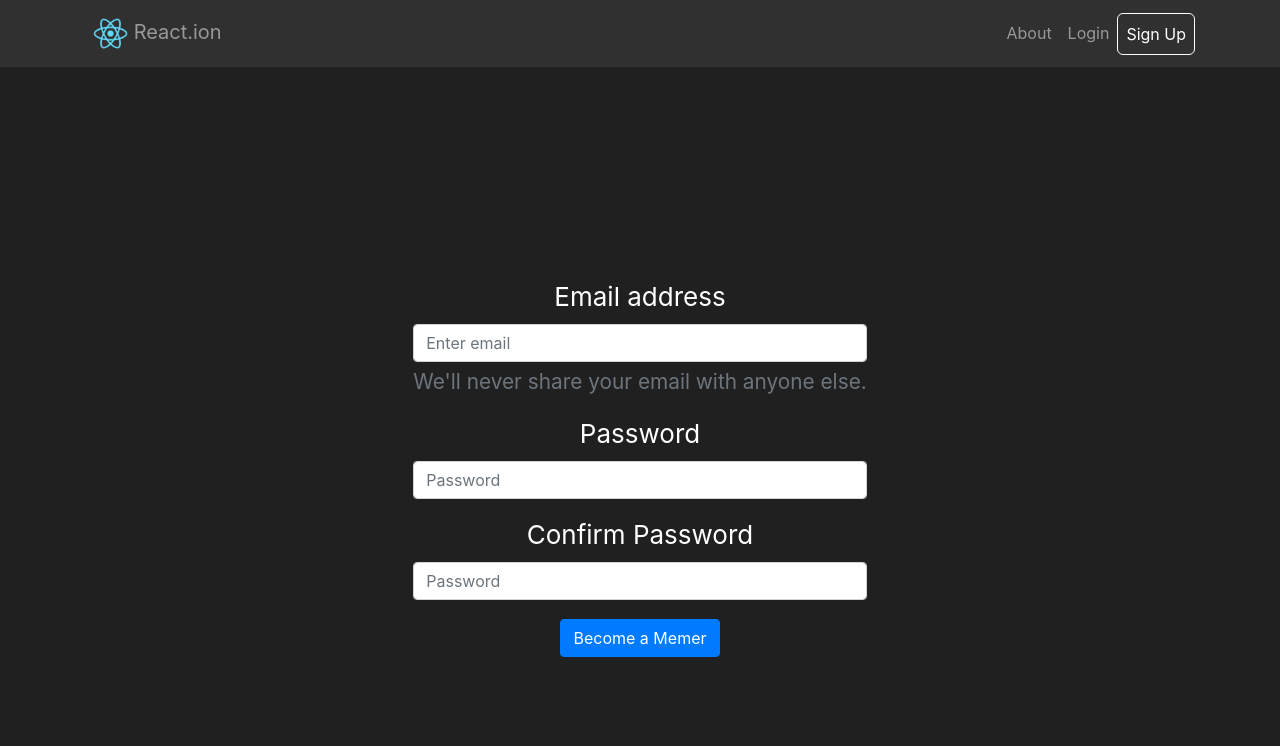
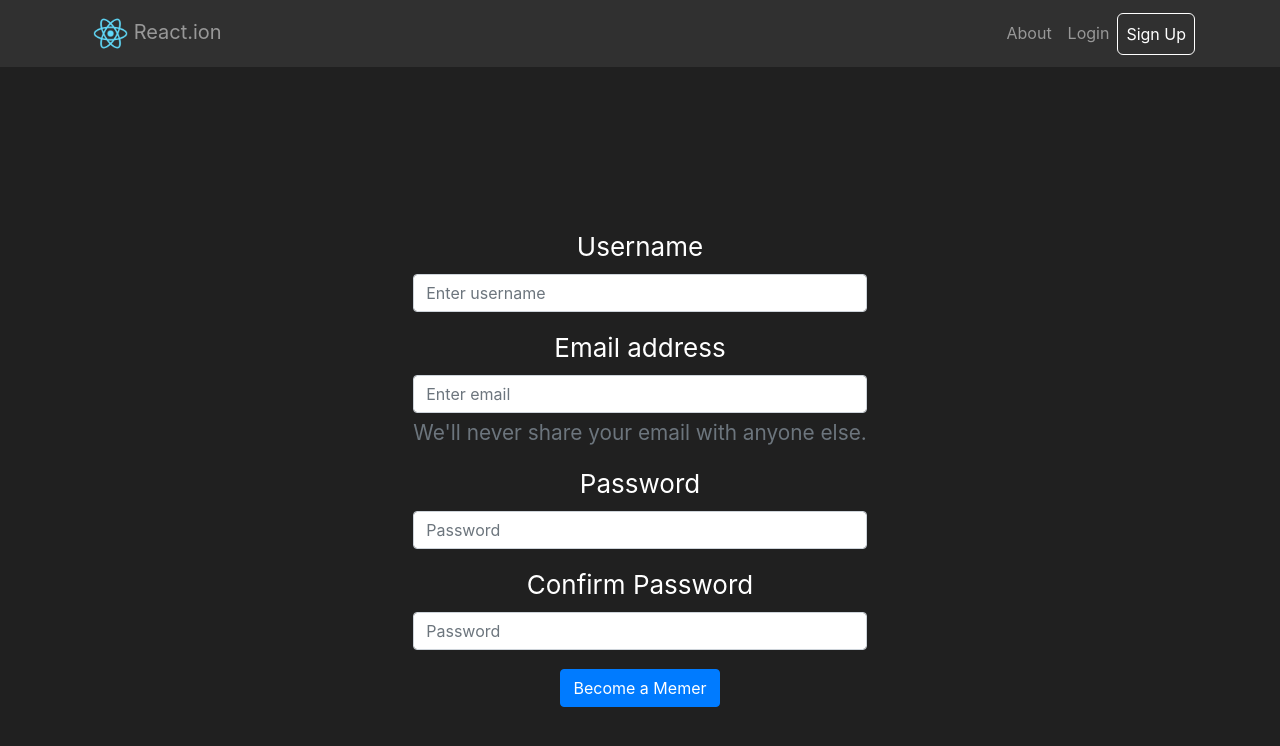
Before and after one commit to NoPalm0il/reaction-app, a React (Create React App) app: page /register in a window 1280 px wide. Shown: the top 746 px of the page. Built offline with nearby package versions, Linux system fonts and the light colour scheme.

Commit message:
change states and forms

```diff
--- a/src/pages/login/Login.js
+++ b/src/pages/login/Login.js
@@ -1,19 +1,50 @@
 import React, { Component } from "react";
 import { Form, Button } from "react-bootstrap";
 import "./Login.css";
+import services from "../../services";
+import AuthContext from "../../configs/authContext";
 
 export default class Login extends Component {
+  static contextType = AuthContext;
+
+  constructor(props) {
+    super(props);
+    this.state = { email: "admin@admin.adm", password: "123qweASD" };
+  }
+
+  handleSubmit(evt) {
+    evt.preventDefault();
+    services.user
+      .login(this.state)
+      .then((data) => {
+        this.context.login({ email: this.state.email, ...data });
+        this.props.history.push("/");
+      })
+      .catch((err) => {});
+  }
+
   render() {
+    const { email, password } = this.state;
     return (
       <div className="Login">
-        <Form>
+        <Form onSubmit={(evt) => this.handleSubmit(evt)}>
           <Form.Group controlId="formGroupEmail" bsSize="large">
             <Form.Label>Email address</Form.Label>
-            <Form.Control type="email" placeholder="Enter email" />
+            <Form.Control
+              type="email"
+              placeholder="Enter email"
+              value={email}
+              onChange={(evt) => this.setState({ email: evt.target.value })}
+            />
           </Form.Group>
           <Form.Group controlId="formGroupPassword" bsSize="large">
             <Form.Label>Password</Form.Label>
-            <Form.Control type="password" placeholder="Password" />
+            <Form.Control
+              type="password"
+              placeholder="Password"
+              value={password}
+              onChange={(evt) => this.setState({ password: evt.target.value })}
+            />
           </Form.Group>
           <Button variant="primary" type="submit">
             Login
--- a/src/pages/register/Register.js
+++ b/src/pages/register/Register.js
@@ -1,30 +1,72 @@
 import React, { Component } from "react";
 import { Form, Button } from "react-bootstrap";
-import './Register.css';
+import "./Register.css";
+import services from "../../services";
 
 export default class Register extends Component {
+  constructor(props) {
+    super(props);
+    this.state = {
+      username: "",
+      email: "",
+      password: "",
+      role: 2,
+    };
+  }
+
+  handleSubmit(evt) {
+    evt.preventDefault();
+    services.user.register(this.state).then(() => {
+      this.props.history.push("/");
+    });
+  }
+
   render() {
+    const { username, email, password } = this.state;
     return (
       <div className="Register">
-        <Form>
-          <Form.Group controlId="formBasicEmail">
+        <Form onSubmit={(evt) => this.handleSubmit(evt)}>
+          <Form.Group controlId="formUsername">
+            <Form.Label>Username</Form.Label>
+            <Form.Control
+              type="username"
+              placeholder="Enter username"
+              value={username}
+              onChange={(evt) => this.setState({ username: evt.target.value })}
+            />
+          </Form.Group>
+
+          <Form.Group controlId="formEmail">
             <Form.Label>Email address</Form.Label>
-            <Form.Control type="email" placeholder="Enter email" />
+            <Form.Control
+              type="email"
+              placeholder="Enter email"
+              value={email}
+              onChange={(evt) => this.setState({ email: evt.target.value })}
+            />
             <Form.Text className="text-muted">
               We'll never share your email with anyone else.
             </Form.Text>
           </Form.Group>
 
-          <Form.Group controlId="formBasicPassword">
+          <Form.Group controlId="formPassword">
             <Form.Label>Password</Form.Label>
-            <Form.Control type="password" placeholder="Password" />
+            <Form.Control
+              type="password"
+              placeholder="Password"
+              value={password}
+              onChange={(evt) => this.setState({ password: evt.target.value })}
+            />
           </Form.Group>
 
           <Form.Group controlId="formBasicPassword">
             <Form.Label>Confirm Password</Form.Label>
-            <Form.Control type="password" placeholder="Password" />
+            <Form.Control
+              type="password"
+              placeholder="Password"
+            />
           </Form.Group>
-          <Button variant="primary" type="submit">
+          <Button variant="primary" type="submit" >
             Become a Memer
           </Button>
         </Form>
--- a/src/services/meme.js
+++ b/src/services/meme.js
@@ -1,4 +1,4 @@
-import { apiRequest } from "../configs/apiMiddleware";
+//import { apiRequest } from "../configs/apiMiddleware";
 
 export default {
 
```
